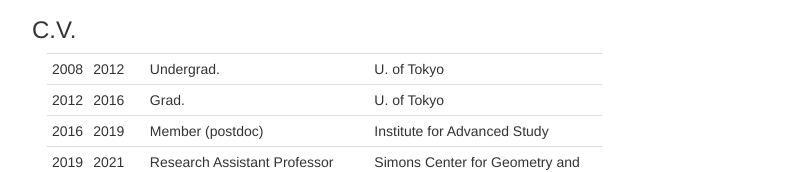
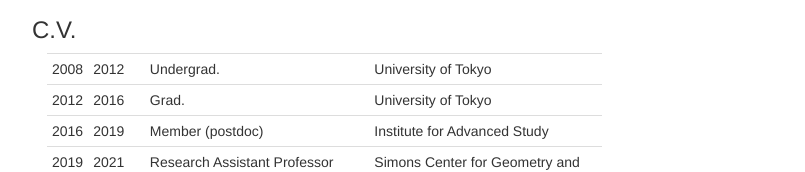
Before and after one commit to kantohm11/kantohm11.github.io, a plain HTML site: page index.html in a window 1280 px wide. Shown: the part 229-401 px from the top of the page, without its empty margins (38-843 px from the left). Drawn offline with nearby package versions, Linux system fonts and the light colour scheme.

Commit message:
Spelled out U. tokyo

```diff
--- a/index.html
+++ b/index.html
@@ -52,13 +52,13 @@
 						  <td>2008</td>
 						  <td>2012</td>
 						  <td>Undergrad.</td>
-						  <td>U. of Tokyo</td>
+						  <td>University of Tokyo</td>
 					  </tr>
 					  <tr>
 						  <td>2012</td>
 						  <td>2016</td>
 						  <td>Grad.</td>
-						  <td>U. of Tokyo</td>
+						  <td>University of Tokyo</td>
 					  </tr>
 					  <tr>
 						  <td>2016</td>
```
